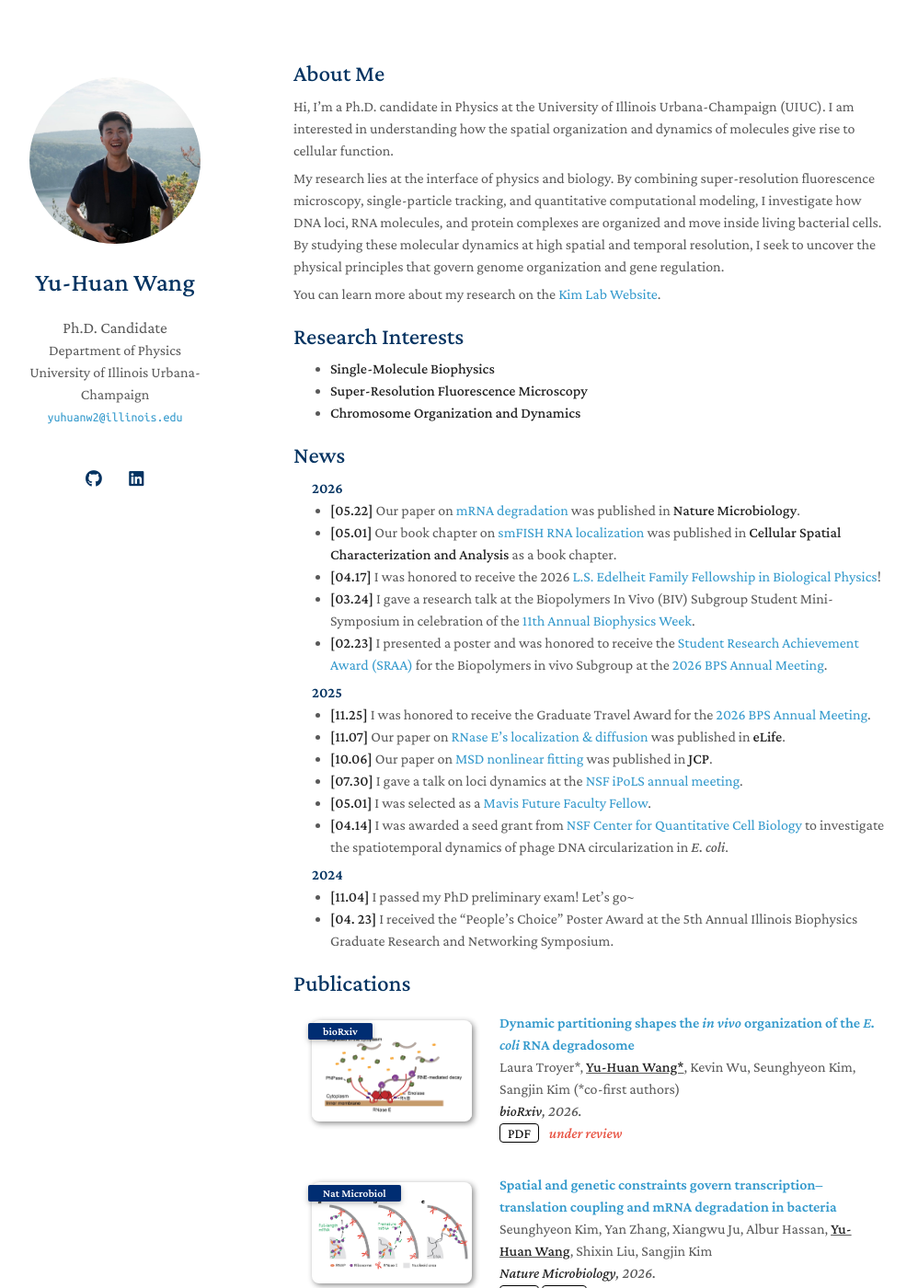
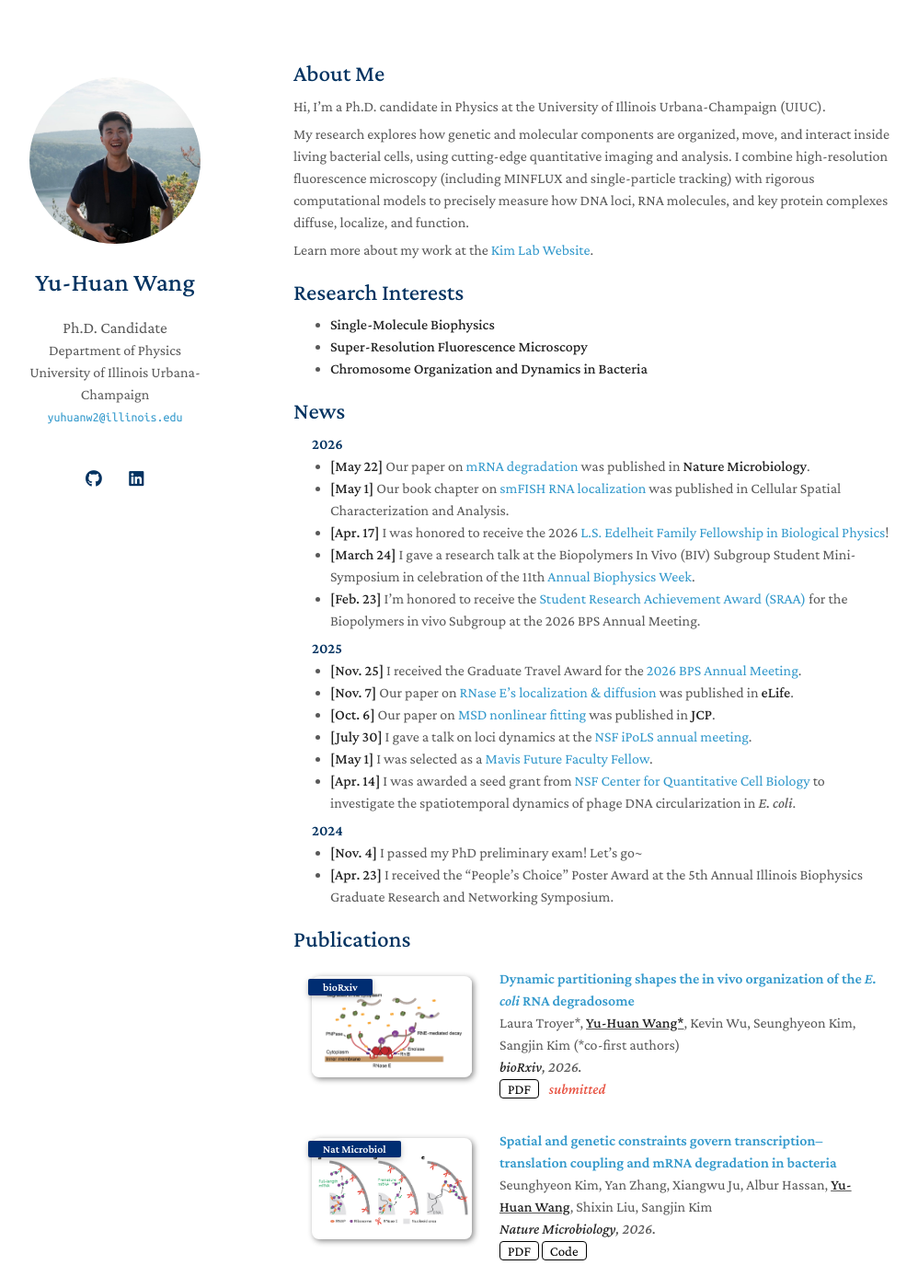
Before and after one commit to wangyh1949/wangyh1949.github.io, a Jekyll site: the page built from index.md, in a window 1280 px wide and 1400 px high. Shown: the whole window at 92% size, without its empty margins (151-1149 px from the left). Built offline with Jekyll 4.4.1, drawn with Linux system fonts in a browser that asks for light colours; a style sheet for code colours, icons or effects is not loaded; some of the changed text lies outside the part shown.

Commit message:
Revert "update research"
This reverts commit bce3ae59f59123b3b23b9e739e0dfd38631f6370.

```diff
--- a/_data/publications.yml
+++ b/_data/publications.yml
@@ -1,13 +1,13 @@
 main:
 
-  - title: Dynamic partitioning shapes the <em>in vivo</em> organization of the <em>E. coli</em> RNA degradosome
+  - title: Dynamic partitioning shapes the in vivo organization of the <em>E. coli</em> RNA degradosome
     authors: Laura Troyer*, <u><strong>Yu-Huan Wang*</strong></u>, Kevin Wu, Seunghyeon Kim, Sangjin Kim (*co-first authors)
     journal_short: bioRxiv
     journal: <strong>bioRxiv</strong>, 2026.
     link: https://www.biorxiv.org/content/10.64898/2026.05.25.727690v2
     pdf: ./assets/paper/2026_Troyer_bioRxiv.pdf
     image: ./assets/img/paper/2026_RNAD.png
-    notes: under review
+    notes: submitted
 
   - title: Spatial and genetic constraints govern transcription–translation coupling and mRNA degradation in bacteria
     authors: Seunghyeon Kim, Yan Zhang, Xiangwu Ju, Albur Hassan, <u><strong>Yu-Huan Wang</strong></u>, Shixin Liu, Sangjin Kim
--- a/index.md
+++ b/index.md
@@ -4,39 +4,38 @@ layout: homepage
 
 ## About Me
 
-Hi, I'm a Ph.D. candidate in Physics at the University of Illinois Urbana-Champaign (UIUC). I am interested in understanding how the spatial organization and dynamics of molecules give rise to cellular function.
+Hi, I'm a Ph.D. candidate in Physics at the University of Illinois Urbana-Champaign (UIUC).
 
-My research lies at the interface of physics and biology. By combining super-resolution fluorescence microscopy, single-particle tracking, and quantitative computational modeling, I investigate how DNA loci, RNA molecules, and protein complexes are organized and move inside living bacterial cells. By studying these molecular dynamics at high spatial and temporal resolution, I seek to uncover the physical principles that govern genome organization and gene regulation.
+My research explores how genetic and molecular components are organized, move, and interact inside living bacterial cells, using cutting‑edge quantitative imaging and analysis. I combine high‑resolution fluorescence microscopy (including MINFLUX and single‑particle tracking) with rigorous computational models to precisely measure how DNA loci, RNA molecules, and key protein complexes diffuse, localize, and function.
 
-You can learn more about my research on the [Kim Lab Website](https://www.sjkimlab.org/).
+Learn more about my work at the [Kim Lab Website](https://www.sjkimlab.org/).
 
 ## Research Interests
 
 - **Single-Molecule Biophysics**
 - **Super-Resolution Fluorescence Microscopy**
-- **Chromosome Organization and Dynamics**
+- **Chromosome Organization and Dynamics in Bacteria**
 
 ## News
 
 #### 2026
-- **[05.22]** Our paper on [mRNA degradation](https://www.nature.com/articles/s41564-026-02374-8) was published in **Nature Microbiology**.
-- **[05.01]** Our book chapter on [smFISH RNA localization](https://link.springer.com/protocol/10.1007/978-1-0716-5027-1_9) was published in **Cellular Spatial Characterization and Analysis** as a book chapter.
-- **[04.17]** I was honored to receive the 2026 [L.S. Edelheit Family Fellowship in Biological Physics](https://physics.illinois.edu/people/honors-and-awards/graduate-awards)!
-- **[03.24]** I gave a research talk at the Biopolymers In Vivo (BIV) Subgroup Student Mini-Symposium in celebration of the [11th Annual Biophysics Week](https://www.biophysics.org/biophysics-week#/).
-- **[02.23]** I presented a poster and was honored to receive the [Student Research Achievement Award (SRAA)](https://www.biophysics.org/news-room/biophysical-society-selects-student-research-achievement-award-winners-47) for the Biopolymers in vivo Subgroup at the [2026 BPS Annual Meeting](https://www.biophysics.org/2026meeting#/).
+- **[May 22]** Our paper on [mRNA degradation](https://www.nature.com/articles/s41564-026-02374-8) was published in **Nature Microbiology**.
+- **[May 1]** Our book chapter on [smFISH RNA localization](https://link.springer.com/protocol/10.1007/978-1-0716-5027-1_9) was published in Cellular Spatial Characterization and Analysis.
+- **[Apr. 17]** I was honored to receive the 2026 [L.S. Edelheit Family Fellowship in Biological Physics](https://physics.illinois.edu/people/honors-and-awards/graduate-awards)!
+- **[March 24]** I gave a research talk at the Biopolymers In Vivo (BIV) Subgroup Student Mini-Symposium in celebration of the 11th [Annual Biophysics Week](https://www.biophysics.org/biophysics-week#/).
+- **[Feb. 23]** I'm honored to receive the [Student Research Achievement Award (SRAA)](https://www.biophysics.org/news-room/biophysical-society-selects-student-research-achievement-award-winners-47) for the Biopolymers in vivo Subgroup at the 2026 BPS Annual Meeting.
 
 #### 2025
-- **[11.25]** I was honored to receive the Graduate Travel Award for the [2026 BPS Annual Meeting](https://www.biophysics.org/2026meeting#/).
-- **[11.07]** Our paper on [RNase E's localization & diffusion](https://doi.org/10.7554/eLife.105062.3) was published in **eLife**.
-- **[10.06]** Our paper on [MSD nonlinear fitting](https://doi.org/10.1063/5.0284172) was published in **JCP**.
-- **[07.30]** I gave a talk on loci dynamics at the [NSF iPoLS annual meeting](https://emails.illinois.edu/newsletter/29/426731929.html).
-- **[05.01]** I was selected as a [Mavis Future Faculty Fellow](https://mavis.grainger.illinois.edu/).
-- **[04.14]** I was awarded a seed grant from [NSF Center for Quantitative Cell Biology](https://qcb.illinois.edu/) to investigate the spatiotemporal dynamics of phage DNA circularization in *E. coli*.
+- **[Nov. 25]** I received the Graduate Travel Award for the [2026 BPS Annual Meeting](https://www.biophysics.org/2026meeting#/).
+- **[Nov. 7]** Our paper on [RNase E's localization & diffusion](https://doi.org/10.7554/eLife.105062.3) was published in **eLife**.
+- **[Oct. 6]** Our paper on [MSD nonlinear fitting](https://doi.org/10.1063/5.0284172) was published in **JCP**.
+- **[July 30]** I gave a talk on loci dynamics at the [NSF iPoLS annual meeting](https://emails.illinois.edu/newsletter/29/426731929.html).
+- **[May 1]** I was selected as a [Mavis Future Faculty Fellow](https://mavis.grainger.illinois.edu/).
+- **[Apr. 14]** I was awarded a seed grant from [NSF Center for Quantitative Cell Biology](https://qcb.illinois.edu/) to investigate the spatiotemporal dynamics of phage DNA circularization in *E. coli*.
 
 #### 2024
-- **[11.04]** I passed my PhD preliminary exam! Let's go~
-- **[04.
-23]** I received the “People’s Choice” Poster Award at the 5th Annual Illinois Biophysics Graduate Research and Networking Symposium.
+- **[Nov. 4]** I passed my PhD preliminary exam! Let's go~
+- **[Apr. 23]** I received the “People’s Choice” Poster Award at the 5th Annual Illinois Biophysics Graduate Research and Networking Symposium.
 
 
 {% include_relative _includes/publications.md %}
@@ -45,9 +44,9 @@ You can learn more about my research on the [Kim Lab Website](https://www.sjkiml
 ## Education
 
 - **University of Illinois Urbana-Champaign** [2020–Present]
-  <div style="margin-left:20px;">Ph.D. in Physics</div>
+  <div style="margin-left:20px;">PhD in Physics</div>
 - **Southern University of Science and Technology** [2016–2020]
-  <div style="margin-left:20px;">B.S. in Physics</div>
+  <div style="margin-left:20px;">BS in Physics</div>
 - **University of California, Berkeley** [2019.01–2019.08]
   <div style="margin-left:20px;">Visiting Student</div>
 
@@ -68,11 +68,10 @@ You can learn more about my research on the [Kim Lab Website](https://www.sjkiml
 - Student Research Achievement Award (Biophysical Society, 2026)
 - BPS Graduate Travel Award (Biophysical Society, 2026)
 - Mavis Future Faculty Fellow (UIUC, 2025-2026)
-- NSF Center for Quantitative Cell Biology Seed Grant (UIUC, 2025)
+- NSF Center for Quantitative Cell Biology Seed Grant (2025)
 - “People’s choice” Poster Award (Illinois Biophysics, 2024)
-- President’s Graduate Fellowship, declined (National University of Singapore, 2020)
 - Outstanding Graduate Award (SUSTech, 2020)
 - Excellent Undergraduate Thesis Award (SUSTech, 2020)
 - Full Scholarship for Study Abroad (SUSTech, 2019)
-- "Climbing Plan" Research Special Fund (Guangdong, China, 2019)
+- Climbing Research Grant (Guangdong Province, China, 2019)
 - Full Scholarship for Academic Excellence (SUSTech, 2017-2020)
```
Also changed, not shown: other parts of index.md (+3 -2 lines), render_local.txt (+1 -15 lines).
